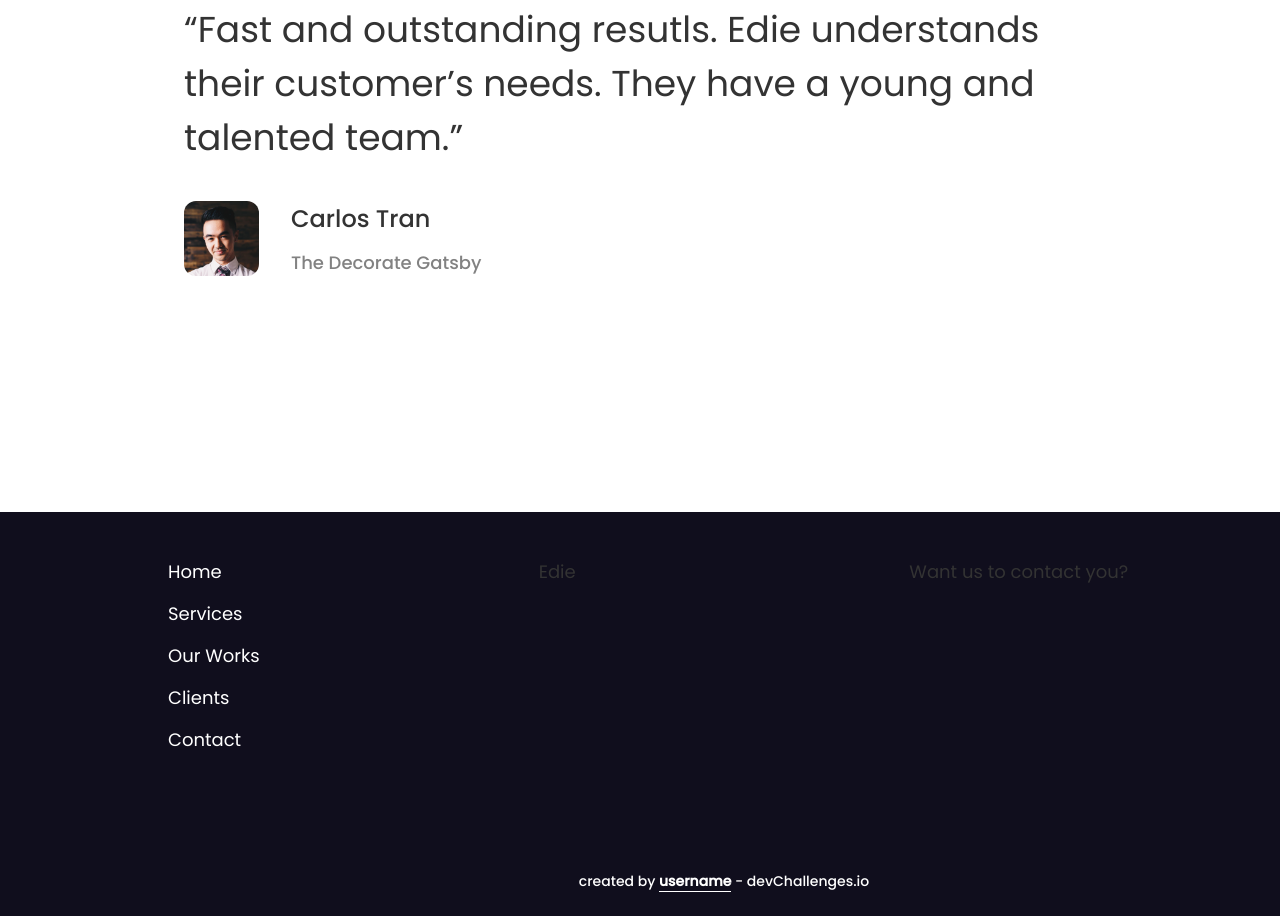
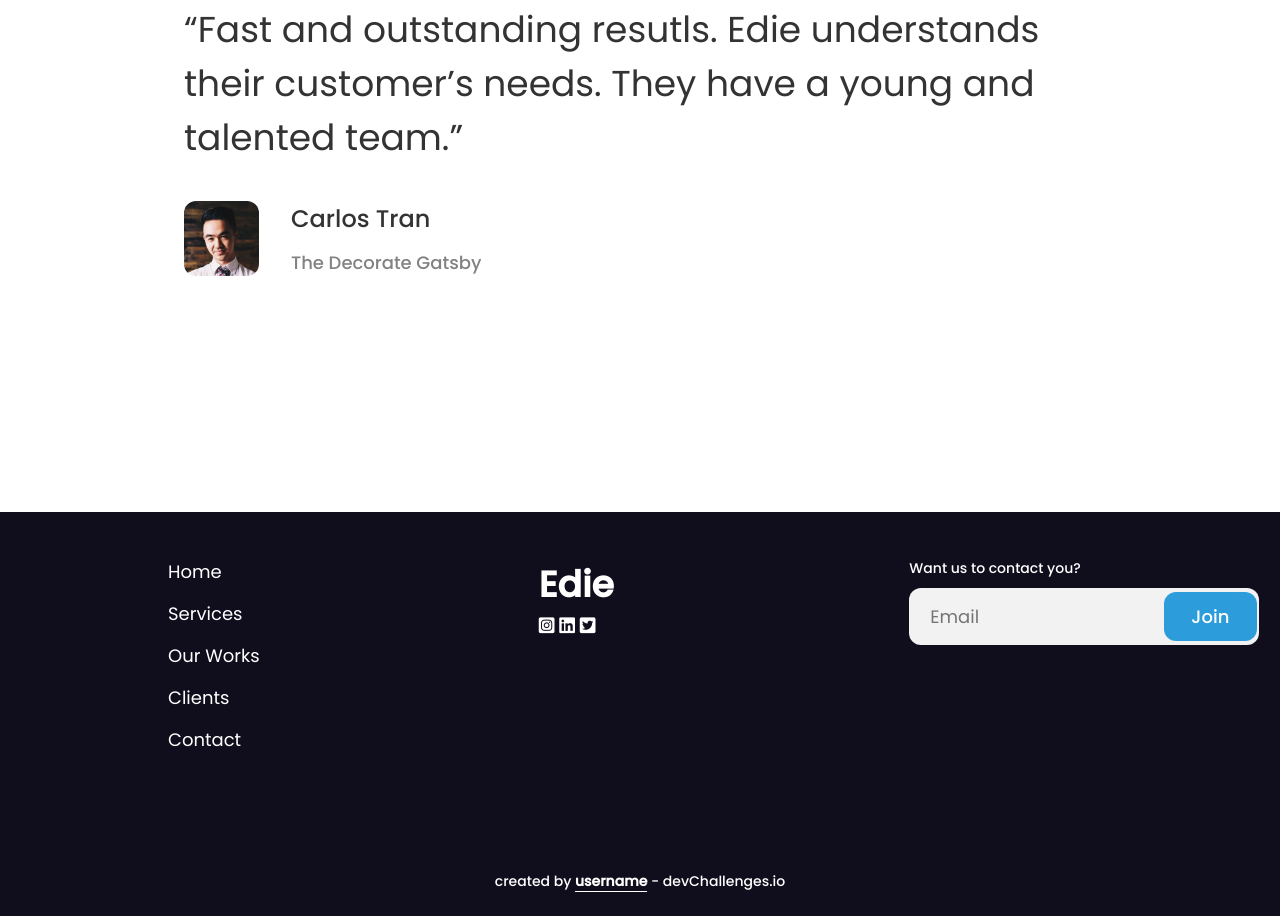
Before and after one commit to miily8310s/ch-edie-homepage, a plain HTML site: page index.html in a window 1280 px wide. Shown: the part 2194-3110 px from the top of the page. Drawn offline with Linux system fonts and the light colour scheme.

Commit message:
フッター部分のコーディング完了

```diff
--- a/index.html
+++ b/index.html
@@ -1,35 +1,26 @@
 <!DOCTYPE html>
 <html lang="en">
+
 <head>
   <meta charset="utf-8" />
-    <meta
-      name="viewport"
-      content="width=device-width, initial-scale=1,
-  maximum-scale=5"
-    />
+  <meta name="viewport" content="width=device-width, initial-scale=1,
+  maximum-scale=5" />
   <link rel="stylesheet" href="reset.css" />
   <link rel="stylesheet" href="style.css" />
+  <link rel="stylesheet" href="https://cdnjs.cloudflare.com/ajax/libs/font-awesome/6.1.1/css/all.min.css">
+  </link>
 
   <link rel="icon" href="devchallenges.png" />
 
-    <link
-      rel="shortcut icon"
-      type="image/x-icon"
-      href="https://devchallenges.io/"
-    />
+  <link rel="shortcut icon" type="image/x-icon" href="https://devchallenges.io/" />
 
-    <link
-      href="https://fonts.googleapis.com/icon?family=Material+Icons"
-      rel="stylesheet"
-    />
+  <link href="https://fonts.googleapis.com/icon?family=Material+Icons" rel="stylesheet" />
 
-    <link
-      href="https://fonts.googleapis.com/css2?family=Poppins:wght@400;500&display=swap"
-      rel="stylesheet"
-    />
+  <link href="https://fonts.googleapis.com/css2?family=Poppins:wght@400;500&display=swap" rel="stylesheet" />
 
   <title>Devchallenges - Edie homepage</title>
 </head>
+
 <body>
   <div>
     <div class="edie">
@@ -50,11 +41,7 @@
           and fast web services
         </div>
       </div>
-        <img
-          src="./images/heroImage.jpg"
-          alt="hero image"
-          class="edie__hero__image"
-        />
+      <img src="./images/heroImage.jpg" alt="hero image" class="edie__hero__image" />
       <div class="edie__hero bottom">
         <div class="edie__message">
           Story, emotion<br />
@@ -67,12 +54,7 @@
         </div>
         <div class="edie__submit">
           <div class="edie__submit__message">Want us to contact you?</div>
-            <input
-              type="email"
-              name="edie-submit"
-              class="edie__submit__input"
-              placeholder="Email"
-            />
+          <input type="email" name="edie-submit" class="edie__submit__input" placeholder="Email" />
           <button class="edie__submit__button">Join</button>
         </div>
       </div>
@@ -131,6 +113,7 @@
       </div>
     </div>
     <div class="edie__footer">
+      <div class="edie__footer__menu">
         <div class="edie__footer__buttons">
           <div class="edie__menu">
             <div class="edie__menu__button">Home</div>
@@ -140,10 +123,20 @@
             <div class="edie__menu__button">Contact</div>
           </div>
           <div class="edie__sns">
-            <div>Edie</div>
+            <div class="edie__logo">Edie</div>
+            <div class="edie__sns__icons">
+              <i class="fa-brands fa-instagram-square"></i>
+              <i class="fa-brands fa-linkedin"></i>
+              <i class="fa-brands fa-twitter-square"></i>
+            </div>
           </div>
           <div class="edie__contact">
-            <div>Want us to contact you?</div>
+            <div class="edie__submit">
+              <div class="edie__submit__message footer">Want us to contact you?</div>
+              <input type="email" name="edie-submit" class="edie__submit__input" placeholder="Email" />
+              <button class="edie__submit__button">Join</button>
+            </div>
+          </div>
         </div>
       </div>
       <footer>
@@ -153,4 +146,5 @@
     </div>
   </div>
 </body>
+
 </html>
--- a/style.css
+++ b/style.css
@@ -68,6 +68,10 @@
   color: #828282;
   margin-bottom: 9px;
   font-weight: 500;
+}
+
+.edie__submit__message.footer {
+  color: #ffffff;
 }
 
 .edie__submit__input {
@@ -200,8 +204,14 @@
 
 .edie__footer {
   background-color: #100e1d;
-  padding: 46px 0 24px 168px;
+  /* padding: 46px 0 24px 168px; */
+  padding: 46px 0 24px;
 }
+
+.edie__footer__menu {
+  padding-left: 168px;
+}
+
 .edie__footer__buttons {
   display: grid;
   grid-template-columns: repeat(3, 1fr);
@@ -214,6 +224,14 @@
 }
 
 .edie__menu__button {
+  color: #ffffff;
+}
+
+.edie__sns > .edie__logo {
+  color: #ffffff;
+}
+
+.edie__sns__icons > i {
   color: #ffffff;
 }
 
```
Lines whose indentation alone changed are shown as unchanged.
